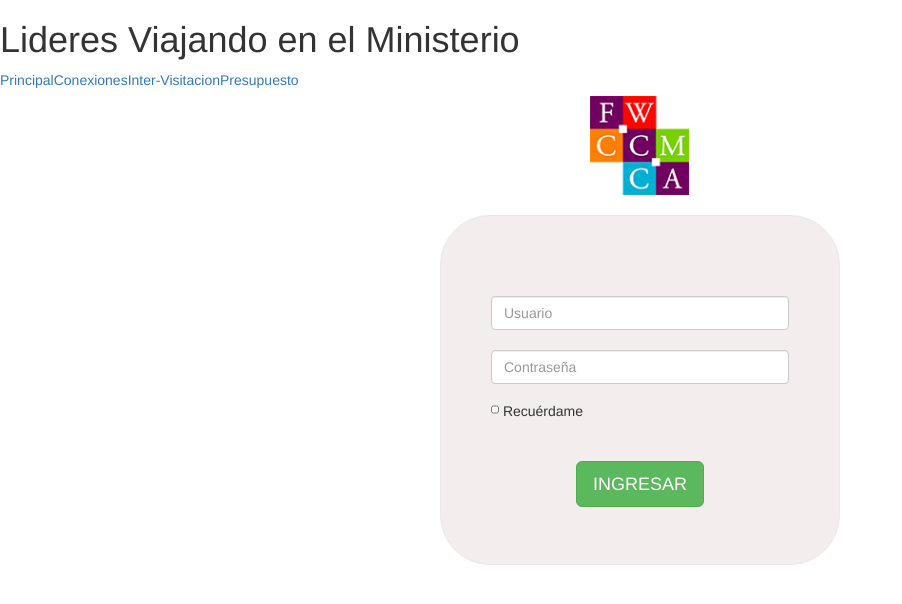
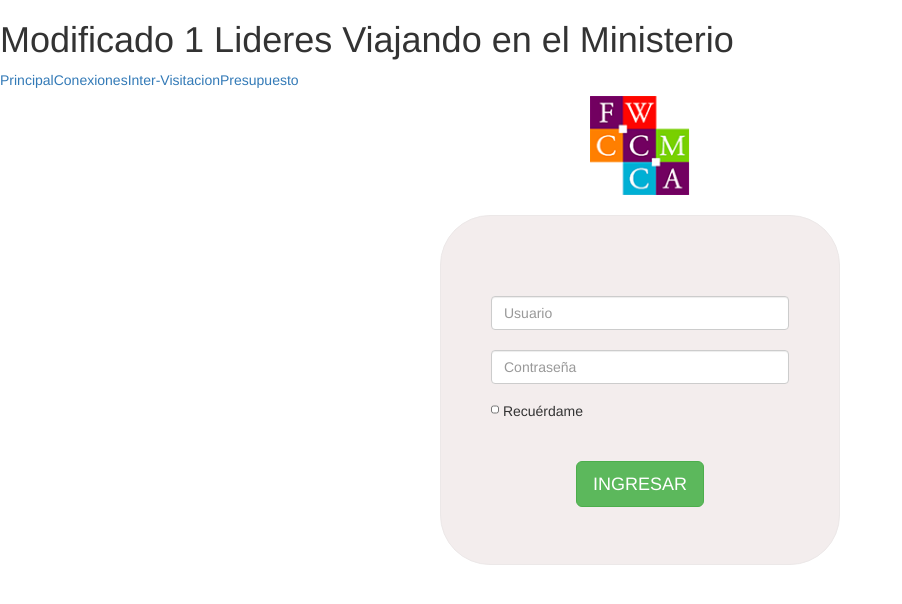
Before and after one commit to BeatrizApaza/viajero, an Angular app: page /login in a window 1280 px wide. Shown: the top 604 px of the page, without its empty margins (0-902 px from the left). Built offline with nearby package versions, Linux system fonts and the light colour scheme.

Commit message:
Modificacion del titulo

```diff
--- a/src/app/app.component.ts
+++ b/src/app/app.component.ts
@@ -6,5 +6,5 @@ import { Component } from '@angular/core';
   styleUrls: ['./app.component.css']
 })
 export class AppComponent {
-  title = 'Lideres Viajando en el Ministerio';
+  title = 'Modificado 1 Lideres Viajando en el Ministerio';
 }
```
